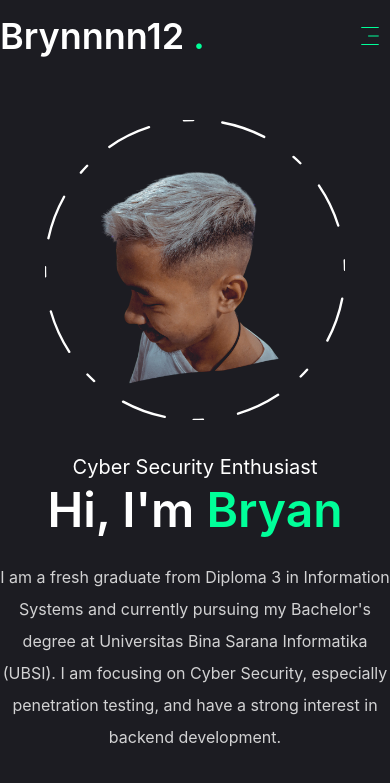
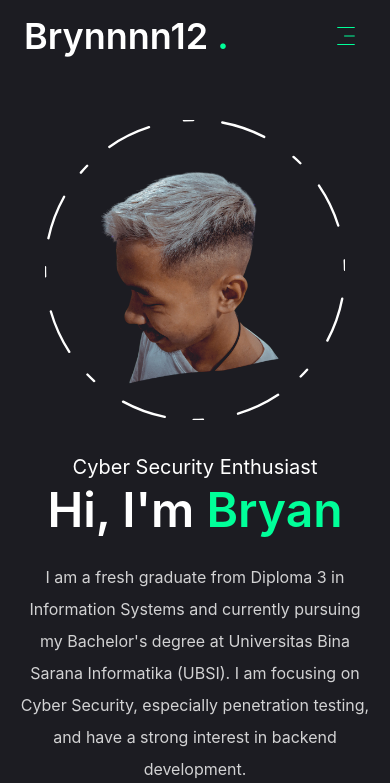
Before and after one commit to Brynnnn12/portofolio, a Next.js app: page / in a window 390 px wide. Shown: the top 783 px of the page. Built offline with nearby package versions, Linux system fonts and the light colour scheme.

Commit message:
fix : bug fixing

```diff
--- a/app/page.jsx
+++ b/app/page.jsx
@@ -24,7 +24,7 @@ export default function Home() {
             <h1 className="h1 mb-6">
               Hi, I'm <span className="text-accent">Bryan</span>
             </h1>
-            <p className="text-white/80 max-w-[500px] mb-8">
+            <p className="text-white/80 max-w-[500px] mb-8 px-4 xl:px-0">
               I am a fresh graduate from Diploma 3 in Information Systems and currently pursuing my Bachelor's degree at Universitas Bina Sarana Informatika (UBSI). I am focusing on Cyber Security, especially penetration testing, and have a strong interest in backend development.
             </p>
 
--- a/components/Header.jsx
+++ b/components/Header.jsx
@@ -7,7 +7,7 @@ const Header = () => {
   const phone = "6285150704897";
   const message = "Hi, I'm Bryan Kurnia Akbar";
   return (
-    <header className="py-4 xl:py-6 text-white">
+    <header className="py-4 xl:py-6 px-6 md:px-2  text-white">
       <div className="container mx-auto flex justify-between items-center">
         <Link href="/">
           <h1 className="text-4xl font-semibold">
--- a/components/MobileNav.jsx
+++ b/components/MobileNav.jsx
@@ -46,7 +46,7 @@ const MobileNav = () => {
             className="text-3xl font-bold tracking-tight"
             onClick={() => setOpen(false)}
           >
-            Bryan<span className="text-accent">.</span>
+            Brynnnn12<span className="text-accent">.</span>
           </Link>
         </motion.div>
 
```
